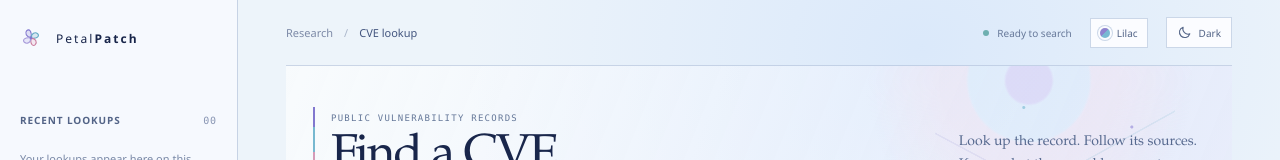
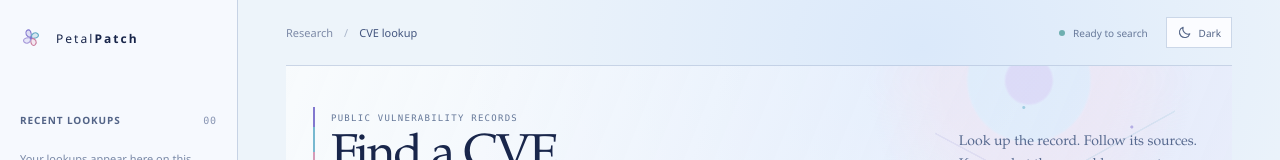
Before and after one commit to ashyyhere/PetalPatch, a React (Vite) app: page / in a window 1280 px wide. Shown: the top 160 px of the page. Built offline with nearby package versions, Linux system fonts and the light colour scheme.

Commit message:
Remove palette switcher

```diff
--- a/src/App.css
+++ b/src/App.css
@@ -41,12 +41,6 @@
 .crumb-current { color: #44567f; }
 .topbar-status { display: flex; align-items: center; gap: 8px; color: #667899; font-size: 10px; }
 .topbar-actions { display: flex; align-items: center; gap: 18px; }
-.mood-toggle { display: inline-flex; align-items: center; gap: 7px; padding: 7px 9px; border: 1px solid var(--line); color: var(--muted); background: var(--paper); font-size: 10px; text-transform: capitalize; cursor: pointer; transition: color .18s ease, border-color .18s ease, background-color .18s ease; }
-.mood-toggle:hover { color: var(--ink); border-color: var(--green); }
-.mood-swatch { width: 10px; height: 10px; border-radius: 50%; box-shadow: 0 0 0 2px var(--paper), 0 0 0 3px var(--line); }
-.mood-swatch-lilac { background: linear-gradient(135deg, #8e83cf 0 50%, #78b9d2 50%); }
-.mood-swatch-sakura { background: linear-gradient(135deg, #ce829f 0 50%, #e7b9c9 50%); }
-.mood-swatch-mint { background: linear-gradient(135deg, #579eaa 0 50%, #a4d3c8 50%); }
 .theme-toggle { display: inline-flex; align-items: center; gap: 7px; padding: 7px 10px; border: 1px solid var(--line); color: var(--muted); background: var(--paper); font-size: 10px; cursor: pointer; transition: color .18s ease, border-color .18s ease, background-color .18s ease; }
 .theme-toggle:hover { color: var(--ink); border-color: var(--green); }
 .theme-bloom * { transition: color .38s ease, background-color .42s ease, border-color .42s ease, box-shadow .42s ease !important; }
@@ -259,14 +253,6 @@
 :root[data-theme='dark'] .topbar { border-color: #343d55; }
 :root[data-theme='dark'] .search-zone { border-color: #343d55; background: linear-gradient(112deg, rgba(34,40,59,.96), rgba(31,38,59,.9) 57%, rgba(47,43,72,.74)); }
 :root[data-theme='dark'] .search-zone::before { background: radial-gradient(circle, rgba(130,120,207,.25) 0 9%, rgba(99,169,197,.16) 10% 24%, rgba(203,127,160,.12) 25% 36%, transparent 65%); }
-:root[data-mood='sakura'] .search-zone { background: linear-gradient(112deg, rgba(255,252,253,.68), rgba(251,239,247,.58) 57%, rgba(247,231,243,.68)); }
-:root[data-mood='sakura'] .search-zone::before { background: radial-gradient(circle, rgba(244,195,215,.6) 0 9%, rgba(231,215,245,.4) 10% 24%, rgba(247,218,230,.34) 25% 36%, transparent 65%); }
-:root[data-mood='mint'] .search-zone { background: linear-gradient(112deg, rgba(250,255,254,.68), rgba(232,247,246,.58) 57%, rgba(226,241,247,.68)); }
-:root[data-mood='mint'] .search-zone::before { background: radial-gradient(circle, rgba(164,215,206,.56) 0 9%, rgba(183,220,237,.4) 10% 24%, rgba(220,234,244,.34) 25% 36%, transparent 65%); }
-:root[data-theme='dark'][data-mood='sakura'] .search-zone { background: linear-gradient(112deg, rgba(48,38,55,.96), rgba(45,37,57,.9) 57%, rgba(59,40,58,.78)); }
-:root[data-theme='dark'][data-mood='sakura'] .search-zone::before { background: radial-gradient(circle, rgba(198,122,159,.25) 0 9%, rgba(151,129,192,.18) 10% 24%, rgba(191,117,153,.12) 25% 36%, transparent 65%); }
-:root[data-theme='dark'][data-mood='mint'] .search-zone { background: linear-gradient(112deg, rgba(34,47,57,.96), rgba(31,45,56,.9) 57%, rgba(36,52,62,.78)); }
-:root[data-theme='dark'][data-mood='mint'] .search-zone::before { background: radial-gradient(circle, rgba(93,157,153,.24) 0 9%, rgba(92,143,174,.17) 10% 24%, rgba(122,168,177,.12) 25% 36%, transparent 65%); }
 :root[data-theme='dark'] .search-zone::after { opacity: .34; }
 :root[data-theme='dark'] .search-form { border-color: #4a5570; background: rgba(25,31,47,.95); box-shadow: 0 8px 24px rgba(0,0,0,.16); }
 :root[data-theme='dark'] .search-form:focus-within { border-color: #a69be9; box-shadow: 0 0 0 3px rgba(166,155,233,.18), 0 8px 24px rgba(0,0,0,.2); }
@@ -412,8 +398,6 @@
   .topbar { height: 53px; }
   .topbar-status { font-size: 9px; }
   .topbar-actions { gap: 9px; }
-  .mood-toggle { width: 28px; justify-content: center; gap: 5px; padding: 6px; font-size: 9px; }
-  .mood-name { display: none; }
   .theme-toggle { gap: 5px; padding: 6px 7px; font-size: 9px; }
   .search-zone { padding: 27px 16px 19px; }
   .search-zone::before { top: -150px; right: -42%; }
--- a/src/App.tsx
+++ b/src/App.tsx
@@ -27,23 +27,11 @@ type ExternalDatabase = { name: string; detail: string; url: string }
 const constellationPoints = [{ x: 38, y: 34 }, { x: 108, y: 19 }, { x: 220, y: 27 }, { x: 282, y: 67 }, { x: 224, y: 122 }, { x: 82, y: 119 }]
 const HISTORY_KEY = 'cve-atlas-history-v1'
 const THEME_KEY = 'cve-atlas-theme-v1'
-const MOOD_KEY = 'petalpatch-color-mood-v1'
 const EXAMPLE_CVE = 'CVE-2021-44228'
 const API_ROOT = 'https://services.nvd.nist.gov/rest/json/cves/2.0'
 const UBUNTU_API_ROOT = 'https://ubuntu.com/security/cves'
 
 type Theme = 'light' | 'dark'
-type Mood = 'lilac' | 'sakura' | 'mint'
-const moods: Mood[] = ['lilac', 'sakura', 'mint']
-
-function readMood(): Mood {
-  try {
-    const saved = localStorage.getItem(MOOD_KEY)
-    if (saved === 'lilac' || saved === 'sakura' || saved === 'mint') return saved
-  } catch { /* Keep the default palette when storage is unavailable. */ }
-  return 'lilac'
-}
-
 function readTheme(): Theme {
   try {
     const saved = localStorage.getItem(THEME_KEY)
@@ -152,7 +140,6 @@ function externalDatabasesFor(id: string): ExternalDatabase[] {
 
 function App() {
   const [theme, setTheme] = useState<Theme>(readTheme)
-  const [mood, setMood] = useState<Mood>(readMood)
   const themeTimer = useRef<number | undefined>(undefined)
   const [input, setInput] = useState(() => {
     const params = new URLSearchParams(window.location.search)
@@ -184,9 +171,9 @@ function App() {
   }, [theme])
 
   useEffect(() => {
-    document.documentElement.dataset.mood = mood
-    try { localStorage.setItem(MOOD_KEY, mood) } catch { /* Mood still applies for this session. */ }
-  }, [mood])
+    document.documentElement.dataset.mood = 'lilac'
+    try { localStorage.removeItem('petalpatch-color-mood-v1') } catch { /* Keep the fixed lilac palette for this session. */ }
+  }, [])
 
   const lookup = useCallback(async (rawId: string) => {
     const generation = ++lookupGeneration.current
@@ -395,8 +382,6 @@ function App() {
     setTheme(theme === 'dark' ? 'light' : 'dark')
   }
 
-  const cycleMood = () => setMood((current) => moods[(moods.indexOf(current) + 1) % moods.length])
-
   return (
     <div className="app-shell">
       <aside className="history-rail" aria-label="Recent CVE lookups">
@@ -420,7 +405,7 @@ function App() {
       <main className="workspace">
         <header className="topbar">
           <div className="breadcrumbs"><span>Research</span><span className="crumb-slash">/</span><span className="crumb-current">{searchMode === 'site' ? 'Site search' : 'CVE lookup'}</span></div>
-          <div className="topbar-actions"><div className="topbar-status"><span className={`status-mark ${loading ? 'is-loading' : error ? 'is-error' : 'is-ready'}`} />{status}</div><button className="mood-toggle" type="button" onClick={cycleMood} aria-label={`Color mood: ${mood}. Switch to ${moods[(moods.indexOf(mood) + 1) % moods.length]}`} title={`Color mood: ${mood}. Click to change`}><span className={`mood-swatch mood-swatch-${mood}`} aria-hidden="true" /><span className="mood-name">{mood}</span></button><button className="theme-toggle" type="button" onClick={switchTheme} aria-label={`Switch to ${theme === 'dark' ? 'light' : 'dark'} theme`} title={`Switch to ${theme === 'dark' ? 'light' : 'dark'} theme`}><Icon name={theme === 'dark' ? 'sun' : 'moon'} size={15} /><span>{theme === 'dark' ? 'Light' : 'Dark'}</span></button></div>
+          <div className="topbar-actions"><div className="topbar-status"><span className={`status-mark ${loading ? 'is-loading' : error ? 'is-error' : 'is-ready'}`} />{status}</div><button className="theme-toggle" type="button" onClick={switchTheme} aria-label={`Switch to ${theme === 'dark' ? 'light' : 'dark'} theme`} title={`Switch to ${theme === 'dark' ? 'light' : 'dark'} theme`}><Icon name={theme === 'dark' ? 'sun' : 'moon'} size={15} /><span>{theme === 'dark' ? 'Light' : 'Dark'}</span></button></div>
         </header>
 
         <section className="search-zone" aria-labelledby="page-title">
```
